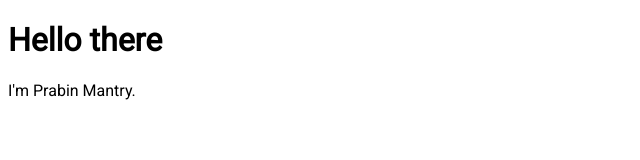
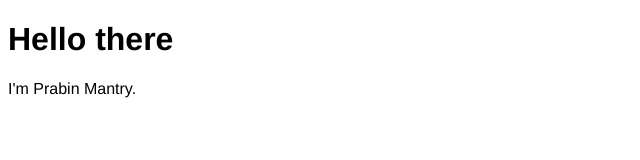
Before and after one commit to prabinmantry/prabinmantry.github.io, a plain HTML site: page index.html in a window 1280 px wide. Shown: the whole page, without its empty margins (0-640 px from the left). Drawn offline with Linux system fonts and the light colour scheme.

Commit message:
Update index.html

```diff
--- a/index.html
+++ b/index.html
@@ -1,17 +1,18 @@
 <!DOCTYPE html>
 <html>
   <head>
-    <link rel="preconnect" href="https://fonts.googleapis.com" />
-    <link rel="preconnect" href="https://fonts.gstatic.com" crossorigin />
-    <link href="https://fonts.googleapis.com/css2?family=Roboto&display=swap" rel="stylesheet"/>
+    <link rel="preconnect" href="https://fonts.googleapis.com">
+<link rel="preconnect" href="https://fonts.gstatic.com" crossorigin>
+<link href="https://fonts.googleapis.com/css2?family=Open+Sans:wght@500&family=Roboto&display=swap" rel="stylesheet">
+
     <style>
         body{
-        font-family: 'Roboto', sans-serif;
+          font-family:  Helvetica;
         }
     </style>
   </head>
   <body>
-    <h1>Hello there</h1>
+    <h1 >Hello there</h1>
     <p>I'm Prabin Mantry.</p>
   </body>
 </html>
```
